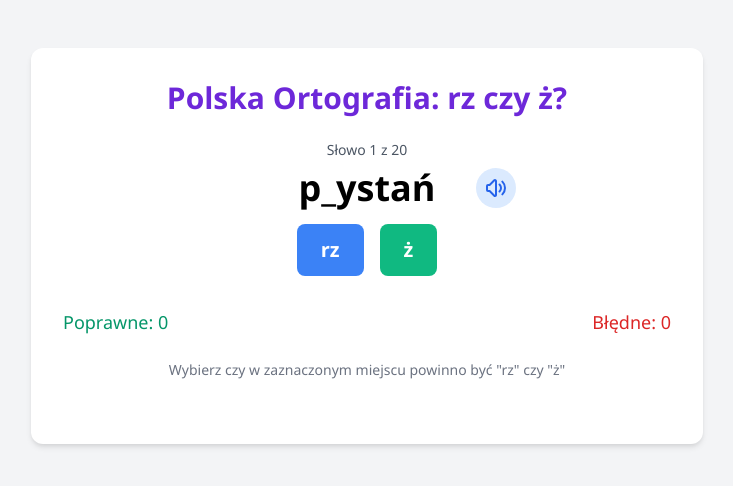
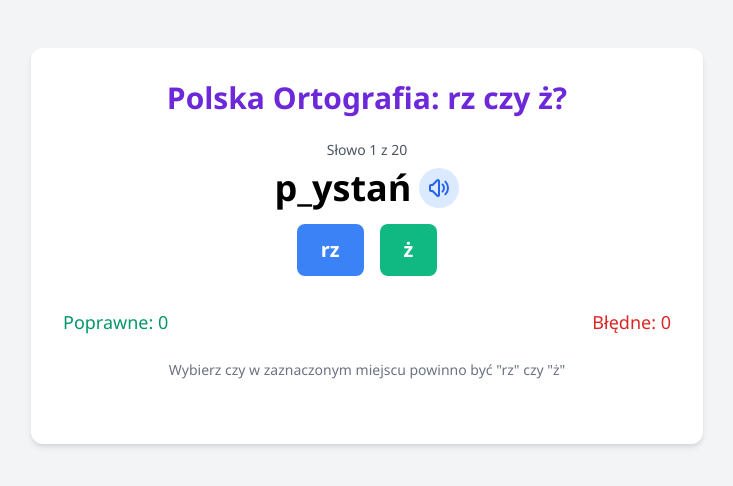
Before and after one commit to mareczek/polish-orthography-game, a React (Create React App) app: page / in a window 1280 px wide. Shown: the top 486 px of the page, without its empty margins (273-1006 px from the left). Built offline with nearby package versions, Linux system fonts and the light colour scheme.

Commit message:
fixed positioning of speaker button

```diff
--- a/src/components/PolishOrthographyGame.js
+++ b/src/components/PolishOrthographyGame.js
@@ -191,16 +191,15 @@ const PolishOrthographyGame = () => {
           <>
             <div className="text-center mb-8">
               <p className="text-sm text-gray-600 mb-2">Słowo {currentWordIndex + 1} z {words.length}</p>
-              <div className="grid grid-cols-3 mb-4">
-                <div className="col-span-1"></div>
-                <div className="text-4xl font-bold text-center">
+              <div className="flex justify-center items-center mb-4">
+                <div className="flex items-center">
+                  <div className="text-4xl font-bold">
                     {showHighlightedWord ? (
                       <span dangerouslySetInnerHTML={{ __html: highlightedWord }} />
                     ) : (
                       displayWord
                     )}
                   </div>
-                <div className="col-span-1 flex items-center justify-start">
                   {speechSupported && (
                     <button
                       onClick={speakWord}
```
Lines whose indentation alone changed are shown as unchanged.
